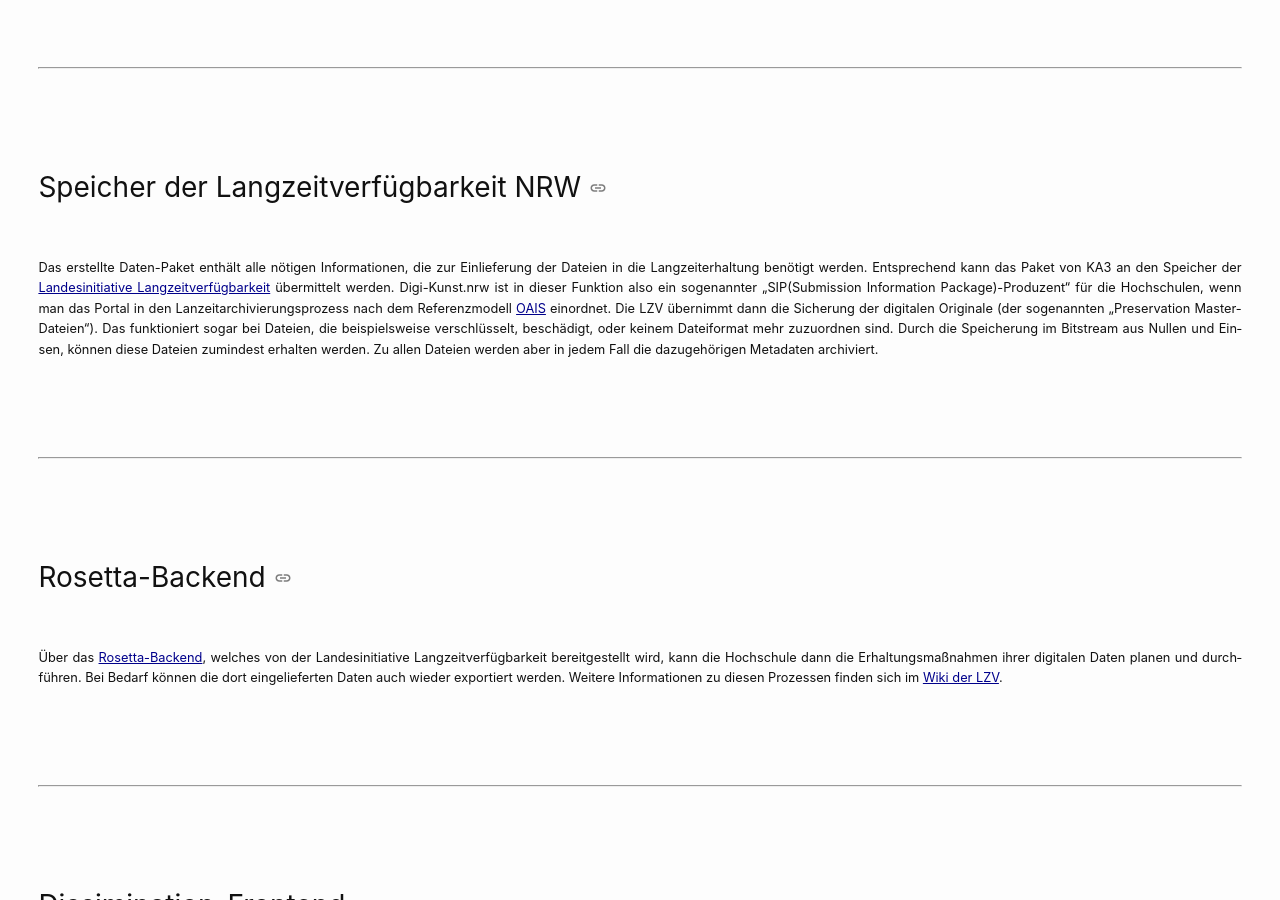
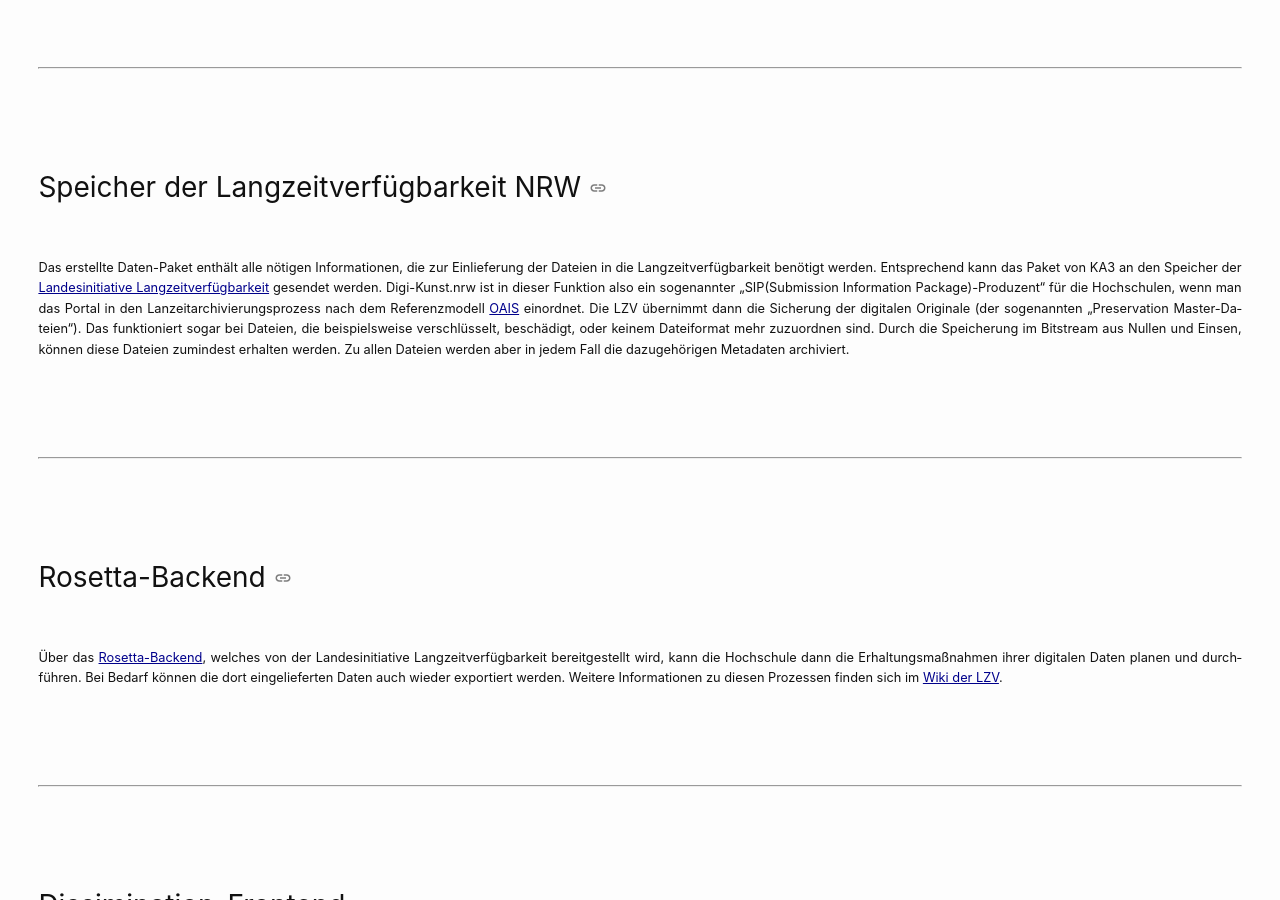
Before and after one commit to christiansievers/site-test, a Jekyll site: the page built from technische-dokumentation/infrastruktur.markdown, in a window 1280 px wide and 900 px high, scrolled down 3226 px. Built offline with Jekyll 4.4.1, drawn with Linux system fonts in a browser that asks for light colours; a script that is not in the unit is left out.

Commit message:
Text für die Seite Infrastruktur (23)

```diff
--- a/technische-dokumentation/infrastruktur.markdown
+++ b/technische-dokumentation/infrastruktur.markdown
@@ -44,7 +44,7 @@ Das Web- und Arbeitsrepositorium ist der zentrale Knotenpunkt, an dem alle Daten
 
 ## Speicher der Langzeitverfügbarkeit NRW
 
-Das erstellte Daten-Paket enthält alle nötigen Informationen, die zur Einlieferung der Dateien in die Langzeiterhaltung benötigt werden. Entsprechend kann das Paket von KA3 an den Speicher der [Landesinitiative Langzeitverfügbarkeit](https://www.lzv.nrw/) übermittelt werden. Digi-Kunst.nrw ist in dieser Funktion also ein sogenannter „SIP(Submission Information Package)-Produzent“ für die Hochschulen, wenn man das Portal in den Lanzeitarchivierungsprozess nach dem Referenzmodell [OAIS](https://www.forschungsdaten.org/index.php/OAI) einordnet. Die LZV übernimmt dann die Sicherung der digitalen Originale (der sogenannten „Preservation Master-Dateien“). Das funktioniert sogar bei Dateien, die beispielsweise verschlüsselt, beschädigt, oder keinem Dateiformat mehr zuzuordnen sind. Durch die Speicherung im Bitstream aus Nullen und Einsen, können diese Dateien zumindest erhalten werden. Zu allen Dateien werden aber in jedem Fall die dazugehörigen Metadaten archiviert.
+Das erstellte Daten-Paket enthält alle nötigen Informationen, die zur Einlieferung der Dateien in die Langzeitverfügbarkeit benötigt werden. Entsprechend kann das Paket von KA3 an den Speicher der [Landesinitiative Langzeitverfügbarkeit](https://www.lzv.nrw/) gesendet werden. Digi-Kunst.nrw ist in dieser Funktion also ein sogenannter „SIP(Submission Information Package)-Produzent“ für die Hochschulen, wenn man das Portal in den Lanzeitarchivierungsprozess nach dem Referenzmodell [OAIS](https://www.forschungsdaten.org/index.php/OAI) einordnet. Die LZV übernimmt dann die Sicherung der digitalen Originale (der sogenannten „Preservation Master-Dateien“). Das funktioniert sogar bei Dateien, die beispielsweise verschlüsselt, beschädigt, oder keinem Dateiformat mehr zuzuordnen sind. Durch die Speicherung im Bitstream aus Nullen und Einsen, können diese Dateien zumindest erhalten werden. Zu allen Dateien werden aber in jedem Fall die dazugehörigen Metadaten archiviert.
 
 ----
 
```
